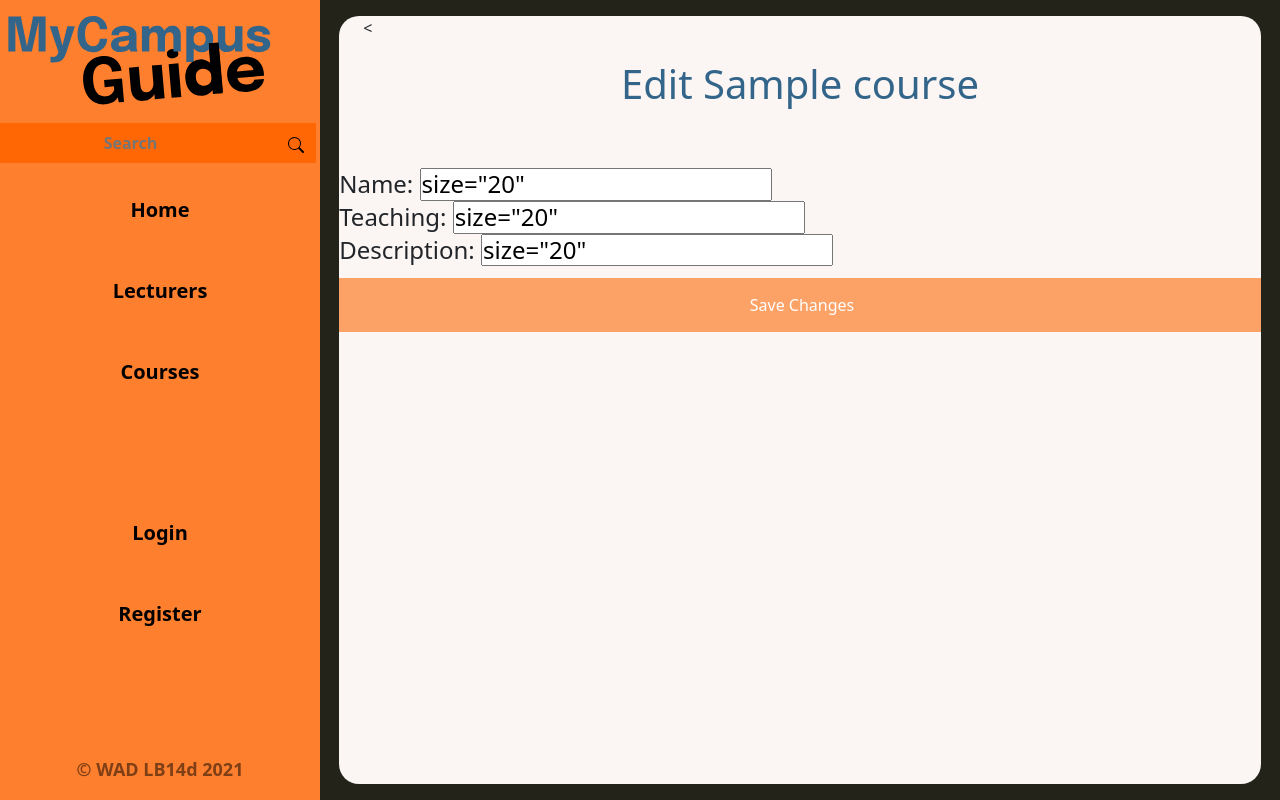
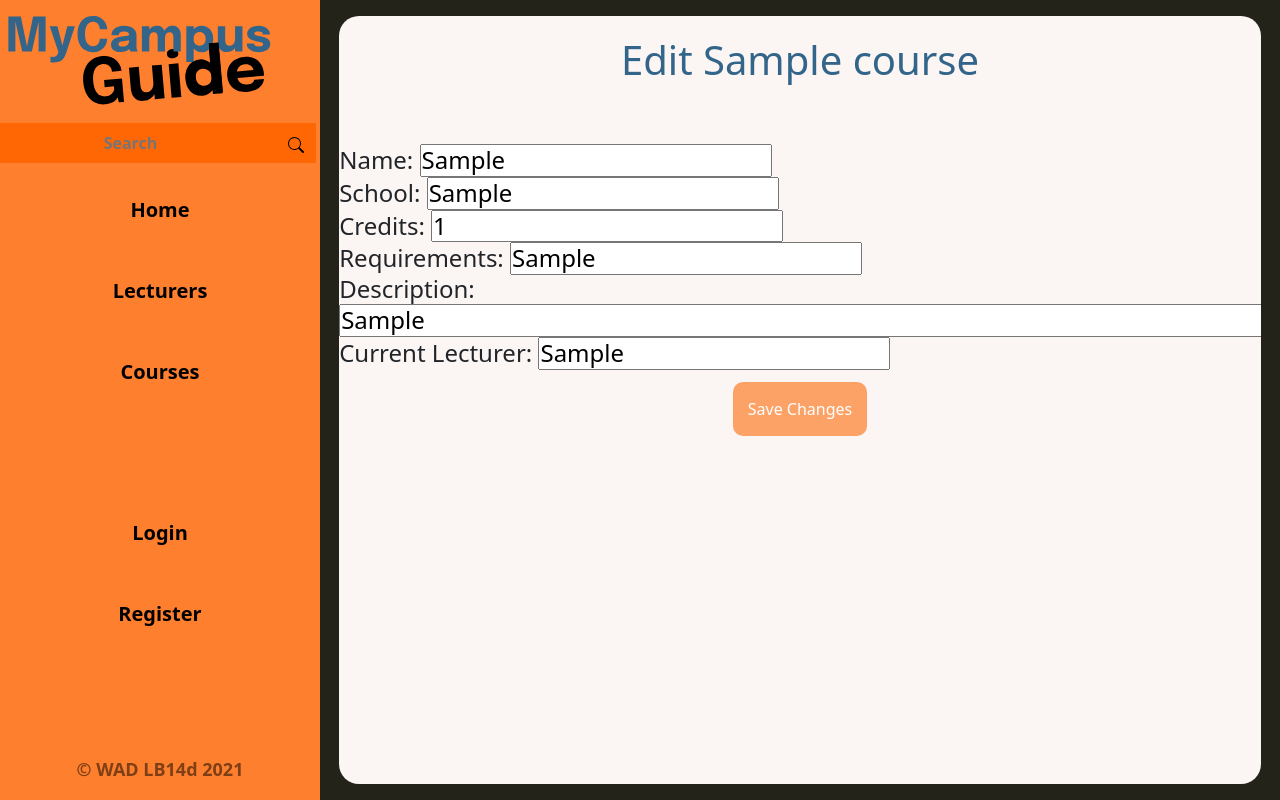
Before and after one commit to WAD2-LB14d/mycampusguide, a Django app: a page that uses my_campus_guide/templates/guide/edit_course.html in a window 1280 px wide. Run offline with Django 3.2, Linux system fonts and the light colour scheme; tables that the repository leaves empty hold one stand-in row (values such as "Sample post"); some libraries are stand-ins or nearby versions.

Commit message:
small changes

```diff
--- a/my_campus_guide/guide/views.py
+++ b/my_campus_guide/guide/views.py
@@ -2,7 +2,7 @@ from django.shortcuts import render
 from django.http import HttpResponse, HttpResponseRedirect
 from django.shortcuts import render
 from guide.models import Lecturer, Course, UserProfile, LecturerRating, Category, CourseRating
-from guide.forms import LecturerForm, CourseForm, UserForm, UserProfileForm, LecturerRatingForm, CourseRatingForm, LecturerCommentForm, CourseCommentForm, UserDeleteForm, ChangeProfileForm
+from guide.forms import LecturerForm, CourseForm, UserForm, UserProfileForm, LecturerRatingForm, CourseRatingForm, LecturerCommentForm, CourseCommentForm, UserDeleteForm, ChangeProfileForm, EditLecturer, EditCourse
 from django.contrib.auth import authenticate, login as auth_login, logout as auth_logout
 from django.shortcuts import redirect
 from django.urls import reverse
@@ -321,6 +321,21 @@ def edit_course(request, course_name_slug):
     context_dict['course'] = course
   except Course.DoesNotExist:
     context_dict['course'] = None
+
+  if request.method == 'POST':
+    print("post")
+    form = EditCourse(request.POST)
+
+    if form.is_valid():
+      print("form is valid")
+      cform = form.save(commit=False)
+      course.name = cform.name
+      print("saving")
+      course.save()
+
+      #Refreshes the page
+      return HttpResponseRedirect(request.path_info)
+
   return render(request, 'guide/edit_course.html', context=context_dict)
 
 def edit_lecturer(request, lecturer_name_slug):
@@ -330,4 +345,18 @@ def edit_lecturer(request, lecturer_name_slug):
     context_dict['lecturer'] = lecturer
   except Lecturer.DoesNotExist:
     context_dict['lecturer'] = None
+
+  if request.method == 'POST':
+    print("post")
+    form = EditLecturer(request.POST)
+
+    if form.is_valid():
+      print("form is valid")
+      cform = form.save(commit=False)
+      lecturer.name = cform.name
+      print("saving")
+      course.save()
+
+      #Refreshes the page
+      return HttpResponseRedirect(request.path_info)
   return render(request, 'guide/edit_lecturer.html', context=context_dict)
--- a/my_campus_guide/templates/guide/chosen_course.html
+++ b/my_campus_guide/templates/guide/chosen_course.html
@@ -43,7 +43,7 @@
                 <strong>{{ course.description }}</strong>
                 </div>
 
-                <a class="nav-link" href="{% url 'guide:edit_course' course.slug %}">Edit</a>
+                <a class="standard_button" href="{% url 'guide:edit_course' course.slug %}">Edit</a>
 
                 <div class="comment_section">
                 <h2>Comments</h2>
--- a/my_campus_guide/templates/guide/chosen_lecturer.html
+++ b/my_campus_guide/templates/guide/chosen_lecturer.html
@@ -52,7 +52,7 @@
                 <p>{{ lecturer.description }}</p>
                 </div>
 
-                <a class="nav-link" href="{% url 'guide:edit_lecturer' lecturer.slug %}">Edit</a>
+                <a class="standard_button" href="{% url 'guide:edit_lecturer' lecturer.slug %}">Edit</a>
 
                 <div class="comment_section">
                 <h2>Comments</h2>
--- a/my_campus_guide/templates/guide/edit_course.html
+++ b/my_campus_guide/templates/guide/edit_course.html
@@ -8,7 +8,7 @@
 {% block body_block %}
   <div class="jubmotron jumbotron-fluid">
     <div class="container">
-    <<h1 class="course_or_lecturer_title">Edit {{ course.name }}</h1>
+    <h1 class="course_or_lecturer_title">Edit {{ course.name }}</h1>
     </div>
   </div>
 
@@ -17,15 +17,20 @@
     <div class="row">
         <div class="column">
           <h4 class="pad">
-          Name: <input type="text" name="name" value={{lecturer.name}} size="20" /> </br >
-          Teaching: <input type="text" name="school" value={{lecturer.teaching}} size="20" /> </br >
-          Description: <input type="text" name="year" value= {{lecturer.description}} size="20" /> </br >
+            {% if course %}
+          Name: <input type="text" name="name" value={{course.name}} size="20" /> </br >
+          School: <input type="text" name="school" value={{course.school}} size="20" /> </br >
+          Credits: <input type="text" name="school" value={{course.credits}} size="20" /> </br >
+          Requirements: <input type="text" name="school" value={{course.requirements}} size="20" /> </br >
+          Description: <input type="text" name="school" value={{course.description}} size="200" /> </br >
+          Current Lecturer: <input type="text" name="school" value={{course.currentlecturer}} size="20" /> </br >
         </h4>
         </div>
+        {% endif %}
 
-
+<div id="myprofile_buttons">
   <input class="standard_button" type="submit" value="Save Changes"/>
-
+</div>
 </div>
 </form>
 
--- a/my_campus_guide/templates/guide/edit_lecturer.html
+++ b/my_campus_guide/templates/guide/edit_lecturer.html
@@ -8,7 +8,7 @@
 {% block body_block %}
   <div class="jubmotron jumbotron-fluid">
     <div class="container">
-    <<h1 class="course_or_lecturer_title">Edit {{ lecturer.name }}</h1>
+    <h1 class="course_or_lecturer_title">Edit {{ lecturer.name }}</h1>
     </div>
   </div>
 
@@ -23,9 +23,9 @@
         </h4>
         </div>
 
-
+<div id="myprofile_buttons">
   <input class="standard_button" type="submit" value="Save Changes"/>
-
+</div>
 </div>
 </form>
 
```
Also changed, not shown: my_campus_guide/guide/forms.py (+22 -0 lines).
